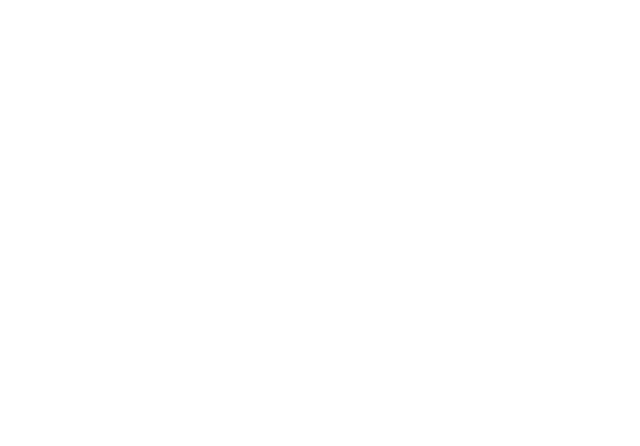
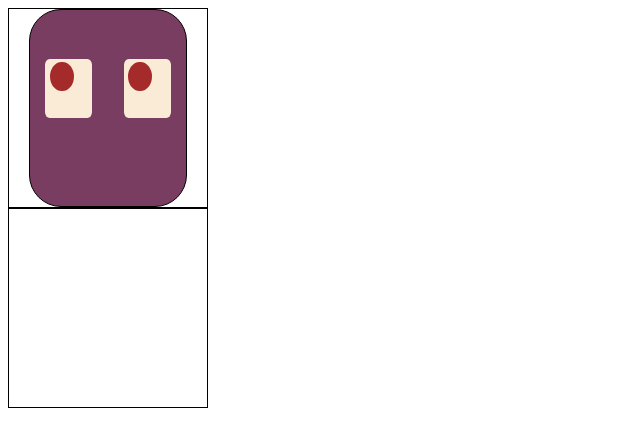
Before and after one commit to Telemocus/pacman, a plain HTML site: page index.html in a window 1280 px wide. Shown: the whole page, without its empty margins (0-640 px from the left). Drawn offline with Linux system fonts and the light colour scheme.

Commit message:
Styled the ghost asset

```diff
--- a/index.html
+++ b/index.html
@@ -5,8 +5,26 @@
     <meta http-equiv="X-UA-Compatible" content="IE=edge">
     <meta name="viewport" content="width=device-width, initial-scale=1.0">
     <title>Pacman | Mocus</title>
+    <link rel="stylesheet" href="./style.css">
+
 </head>
 <body>
+    <div class="boxStart">
+        <div class="ghost">
+            <div id="eyes" class="eyeLeft"></div>
+            <div id="eyes" class="eyeRight"></div>
+        </div>
+    </div>
 
+    <div class="boxStart">
+        <div class="pacman">
+            <div class="eye"></div>
+            <div class="mouth"></div>
+        </div>
+    </div>
+
+    <div class="grid"></div>
+
+    <script src="./app.js"></script>
 </body>
 </html>
--- a/style.css
+++ b/style.css
@@ -0,0 +1,52 @@
+*{
+    box-sizing: border-box;
+}
+
+.boxStart{
+    height: 200px;
+    width: 200px;
+    border: 1px solid black;
+}
+
+/* Styling the Inky & Clyde*/
+.ghost{
+    position: relative;
+    height: 100%;
+    width: 80%;
+    top: 0;
+    left: 10%;
+    border: 1.5px solid black;
+    border-radius: 2rem;
+    background-color: rgb(120, 61, 97);
+    z-index: 3;
+}
+
+#eyes{
+    position: absolute;/* so I can decide where to place them (the eyes).*/
+    display: inline-block;
+    height: 30%;
+    width: 30%;
+    border-radius: 10%;
+    bottom: 45%;
+    background-color: antiquewhite;
+
+}
+
+.eyeLeft{
+    left: 10%;
+}
+
+.eyeRight{
+    right: 10%;
+}
+
+#eyes::after{
+    position: absolute;
+    bottom: 45%;
+    content: "";
+    background-color: brown;
+    height: 50%;
+    width: 50%;
+    border-radius: 50% ;
+    left: 10%;
+}
```
Also changed, not shown: 1 other file.
